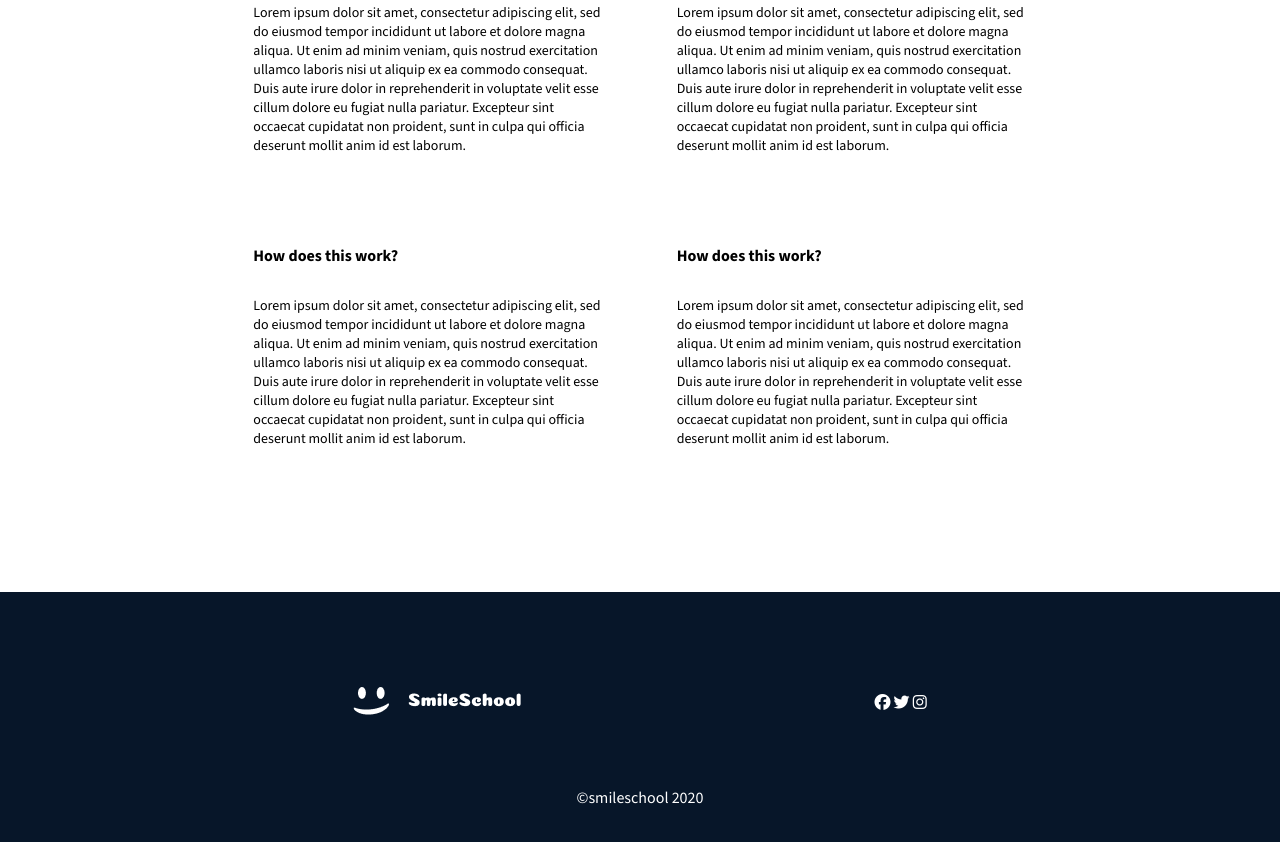
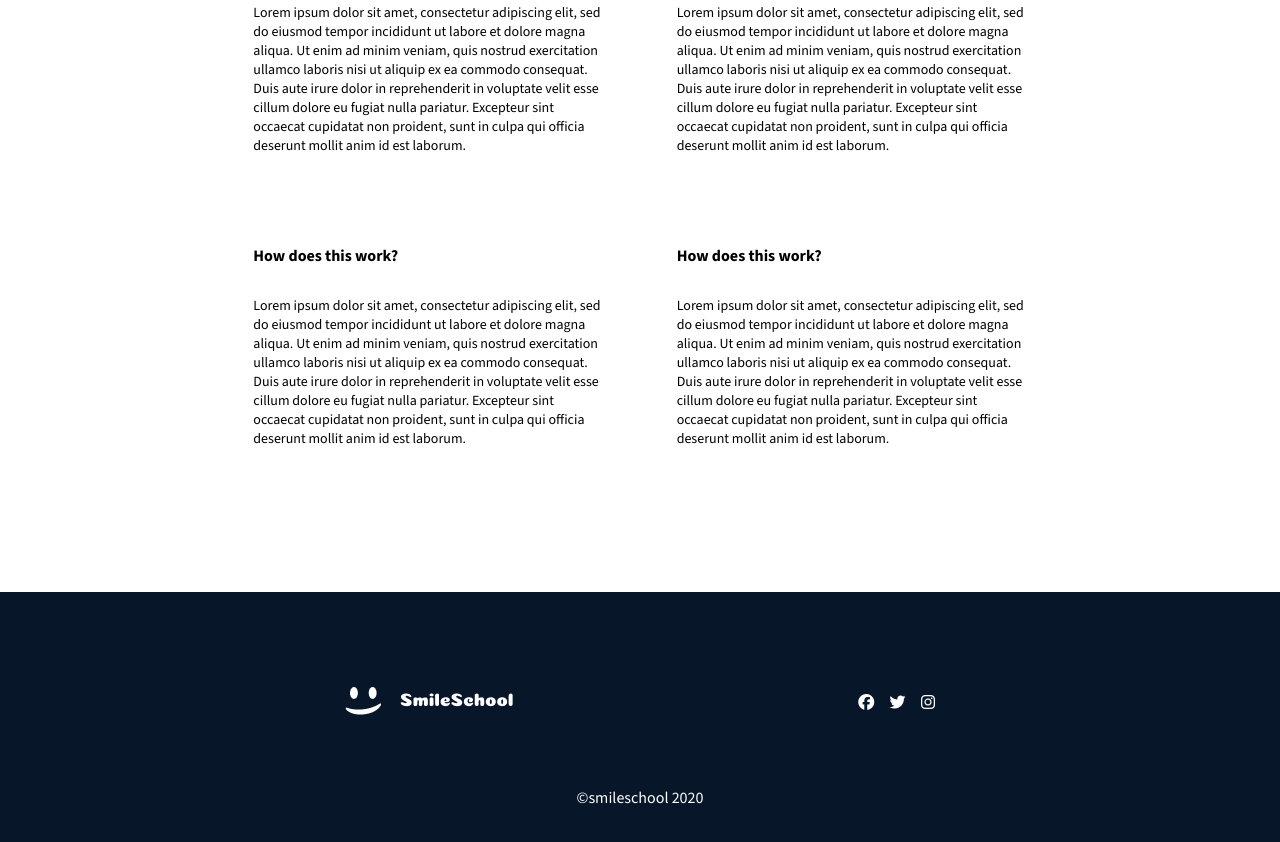
Before and after one commit to OmarMegzz/alx_html_css, a plain HTML site: page css_advanced/index.html in a window 1280 px wide. Shown: the part 3018-3860 px from the top of the page. Drawn offline with nearby package versions, Linux system fonts and the light colour scheme.

Commit message:
modifeid to my footer

```diff
--- a/css_advanced/index.html
+++ b/css_advanced/index.html
@@ -293,7 +293,7 @@
     <footer>
       <div class="footer-info">
         <img src="images/logo.png" alt="logo" />
-        <div>
+        <div class="footer-icons">
           <i class="fa-brands fa-facebook"></i>
           <i class="fa-brands fa-twitter"></i>
           <i class="fa-brands fa-instagram"></i>
--- a/css_advanced/styles.css
+++ b/css_advanced/styles.css
@@ -336,3 +336,8 @@ footer {
   margin-top: 95px;
   margin-bottom: 70px;
 }
+.footer-icons {
+  width: 6%;
+  display: flex;
+  justify-content: space-between;
+}
```
